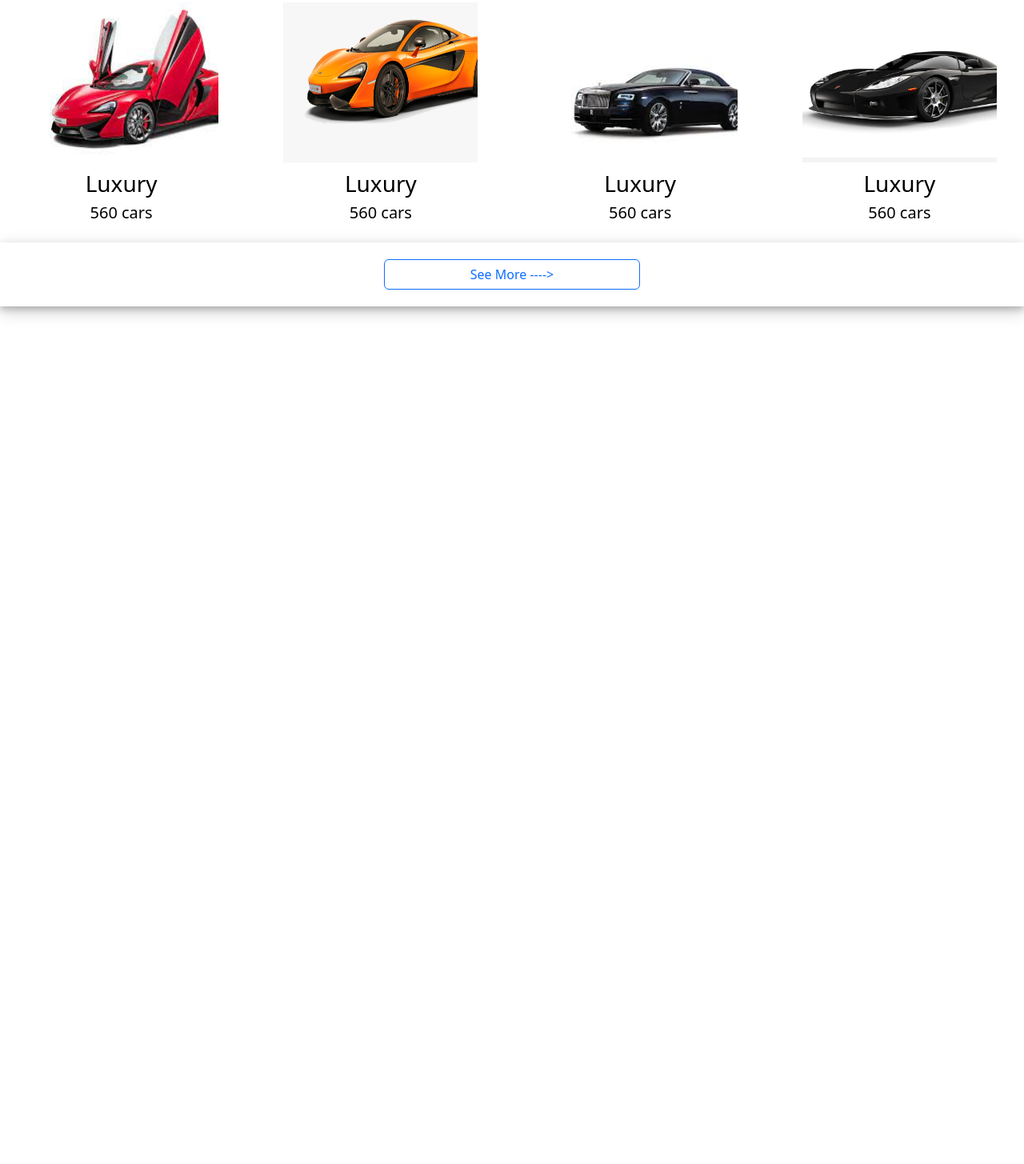
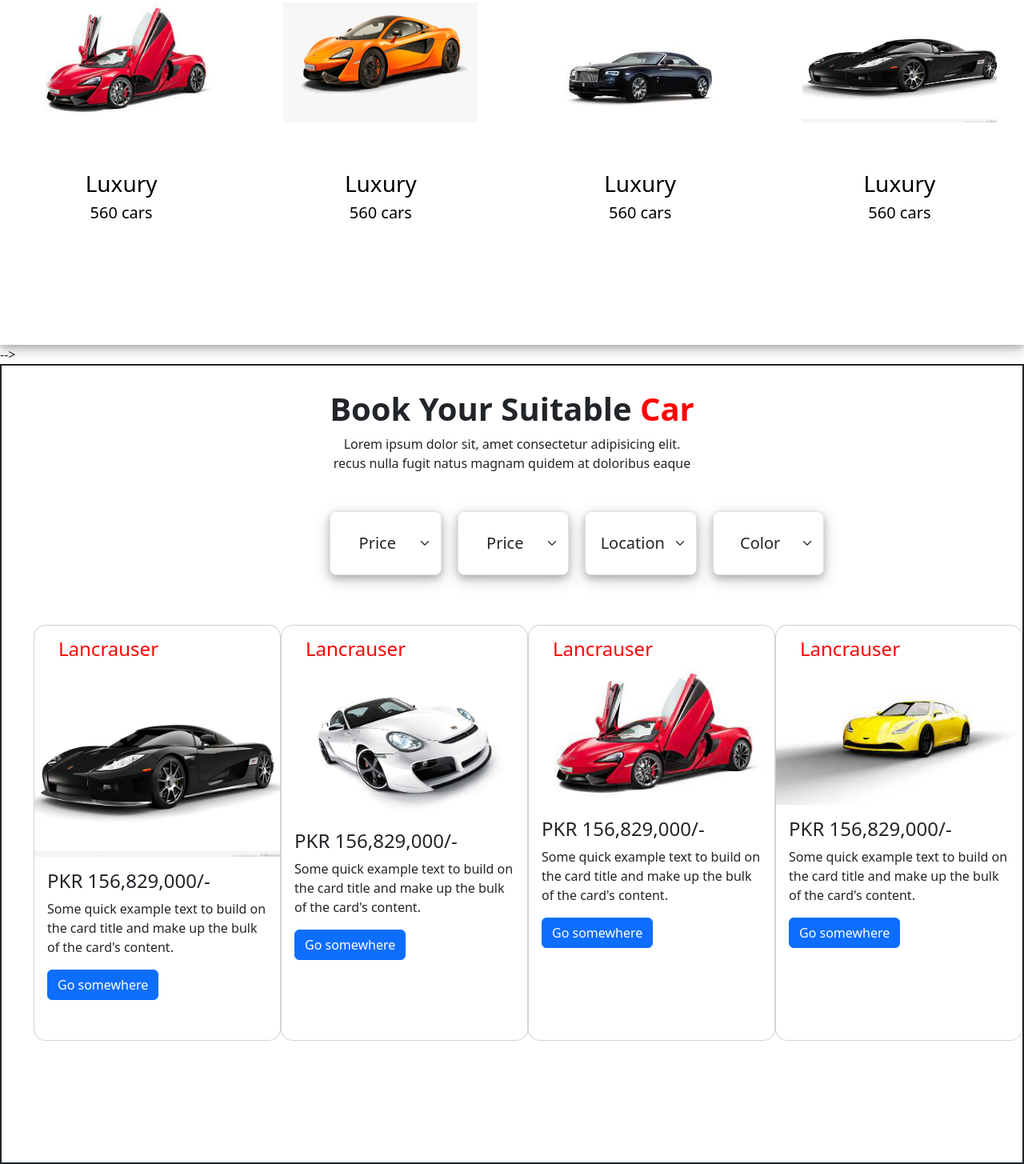
Before and after one commit to Shahzaibsabir/Car-Website-Clone-SMIT-Hackathon, a plain HTML site: page index.html in a window 1280 px wide. Shown: the part 1794-3249 px from the top of the page at 80% size. Before the commit the page ends 2225 px from the top, so only its background shows below. Drawn offline with nearby package versions, Linux system fonts and the light colour scheme.

Commit message:
Car Details Add

```diff
--- a/index.html
+++ b/index.html
@@ -137,6 +137,7 @@
       </div>
     </div>
   </div>
+  <!-- -------------------------------------------- -->
 
   <div class="container">
     <div class="cont-content">
@@ -224,7 +225,7 @@
 
       <div class="car-box">
         <div class="card-img">
-          <img src="./assets/55555555555.jpg" alt="" width="300px" height="200px">
+          <img src="./assets/55555555555.jpg" alt="" width="250px" height="150px">
         </div>
         <div class="card-content">
           <h3>Luxury</h3>
@@ -235,7 +236,7 @@
 
       <div class="car-box">
         <div class="card-img">
-          <img src="./assets/car-car 2.jpg" alt="" width="300px" height="200px">
+          <img src="./assets/car-car 2.jpg" alt="" width="250px" height="150px">
         </div>
         <div class="card-content">
           <h3>Luxury</h3>
@@ -255,7 +256,7 @@
 
       <div class="car-box">
         <div class="card-img">
-          <img src="./assets/car bg1.jpg" alt="" width="300px" height="200px">
+          <img src="./assets/car bg1.jpg" alt="" width="250px" height="150px">
         </div>
         <div class="card-content">
           <h3>Luxury</h3>
@@ -272,7 +273,7 @@
 
       <div class="car-box">
         <div class="card-img">
-          <img src="./assets/4444444444444444.jpg" alt="" width="300px" height="200px">
+          <img src="./assets/4444444444444444.jpg" alt="" width="250px" height="150px">
         </div>
         <div class="card-content">
           <h3>Luxury</h3>
@@ -283,7 +284,7 @@
 
       <div class="car-box">
         <div class="card-img">
-          <img src="./assets/3333333333.png" alt="" width="300px" height="200px">
+          <img src="./assets/3333333333.png" alt="" width="250px" height="150px">
         </div>
         <div class="card-content">
           <h3>Luxury</h3>
@@ -293,7 +294,7 @@
 
       <div class="car-box">
         <div class="card-img">
-          <img src="./assets/22222222222222222.jpg" alt="" width="300px" height="200px">
+          <img src="./assets/22222222222222222.jpg" alt="" width="250px" height="150px">
         </div>
         <div class="card-content">
           <h3>Luxury</h3>
@@ -303,7 +304,7 @@
 
       <div class="car-box">
         <div class="card-img">
-          <img src="./assets/1111.jpg" alt="" width="300px" height="200px">
+          <img src="./assets/1111.jpg" alt="" width="250px" height="150px">
         </div>
         <div class="card-content">
           <h3>Luxury</h3>
@@ -313,19 +314,113 @@
 
       </div>
     </div>
-    <!-- ----------------------btn -->
+    <!--
     <div class="btn-seemore">
-      <button type="button" class="btn btn-outline-primary d-grid gap-3 col-3 mx-auto">See More ----></button>
+      <button type="button" class="btn btn-outline-primary d-grid gap-4 col-3 mx-auto">See More ----></button>
+  </div> -->
+
+  <div class="container5">
+    <div class="cont5-content">
+      <h1>Book Your Suitable <span style="color: red;">Car</span></h1>
+      <p>Lorem ipsum dolor sit, amet consectetur adipisicing elit. <br>
+        recus nulla fugit natus magnam quidem at doloribus eaque</p>
     </div>
-    <!-- ------------------------------- -->
+    <div class="car-price-select">
+      <select class="form-select form-select-lg mb-1 btn-width" aria-label=".form-select-sm example">
+        <option selected>Price</option>
+        <option value="1">One</option>
+        <option value="2">Two</option>
+        <option value="3">Three</option>
+      </select>
 
-    <!-- -------------------------------- -->
+      <select class="form-select form-select-lg mb-1 btn-width" aria-label=".form-select-sm example">
+        <option selected>Price</option>
+        <option value="1">One</option>
+        <option value="2">Two</option>
+        <option value="3">Three</option>
+      </select>
+
+      <select class="form-select form-select-lg mb-1 btn-width" aria-label=".form-select-sm example">
+        <option selected>Location</option>
+        <option value="1">One</option>
+        <option value="2">Two</option>
+        <option value="3">Three</option>
+      </select>
+
+      <select class="form-select form-select-lg mb-1 btn-width" aria-label=".form-select-sm example">
+        <option selected>Color</option>
+        <option value="1">One</option>
+        <option value="2">Two</option>
+        <option value="3">Three</option>
+      </select>
+    </div>
+
+    <div class="car-details">
+
+
+      <div class="card card-style" style="width: 20rem;">
+        <h4 style="color: red; text-align: left; padding: 15px 0px 0px 30px;">Lancrauser</h4>
+        <img src="./assets/1111.jpg" class="card-img-top card-style" alt="...">
+        <div class="card-body">
+          <h4 class="card-title">PKR 156,829,000/-</h4>
+          <p class="card-text">Some quick example text to build on the card title and make up the bulk of the card's
+            content.</p>
+          <a href="#" class="btn btn-primary">Go somewhere</a>
+        </div>
+
+      </div>
+
+      <div class="card card-style" style="width: 20rem;">
+        <h4 style="color: red; text-align: left; padding: 15px 0px 0px 30px;">Lancrauser</h4>
+        <img src="./assets/55555555555.jpg" class="card-img-top card-style" alt="...">
+        <div class="card-body">
+          <h4 class="card-title">PKR 156,829,000/-</h4>
+          <p class="card-text">Some quick example text to build on the card title and make up the bulk of the card's
+            content.</p>
+          <a href="#" class="btn btn-primary">Go somewhere</a>
+        </div>
+
+      </div>
+
+      <div class="card card-style" style="width: 20rem;">
+        <h4 style="color: red; text-align: left; padding: 15px 0px 0px 30px;">Lancrauser</h4>
+        <img src="./assets/4444444444444444.jpg" class="card-img-top card-style" alt="...">
+        <div class="card-body">
+          <h4 class="card-title">PKR 156,829,000/-</h4>
+          <p class="card-text">Some quick example text to build on the card title and make up the bulk of the card's
+            content.</p>
+          <a href="#" class="btn btn-primary">Go somewhere</a>
+        </div>
+
+      </div>
+
+      <div class="card card-style" style="width: 20rem;">
+        <h4 style="color: red; text-align: left; padding: 15px 0px 0px 30px;">Lancrauser</h4>
+        <img src="./assets/car-car 1.jpg" class="card-img-top card-style" alt="...">
+        <div class="card-body">
+          <h4 class="card-title">PKR 156,829,000/-</h4>
+          <p class="card-text">Some quick example text to build on the card title and make up the bulk of the card's
+            content.</p>
+          <a href="#" class="btn btn-primary">Go somewhere</a>
+        </div>
+
+      </div>
+
+
+      </div>
+    </div>
+
+  </div>
 
 
 
   <script src="https://cdn.jsdelivr.net/npm/bootstrap@5.3.2/dist/js/bootstrap.bundle.min.js"
     integrity="sha384-C6RzsynM9kWDrMNeT87bh95OGNyZPhcTNXj1NW7RuBCsyN/o0jlpcV8Qyq46cDfL"
     crossorigin="anonymous"></script>
+
+
+
+
 </body>
 
 </html>
--- a/style.css
+++ b/style.css
@@ -276,7 +276,7 @@ h1 {
     margin: 10px;
 }
 
-.car-card{
+.car-card {
     width: 1005;
     border-style: none;
     justify-content: space-between;
@@ -292,7 +292,8 @@ justify-content: space-between;
     object-fit: cover;
     /* box-shadow: 0 4px 8px 0 rgba(0, 0, 0, 0.2), 0 6px 20px 0 rgba(0, 0, 0, 0.19); */
 }
-.card-img{
+
+.card-img {
 
     height: 70%;
     object-fit: cover;
@@ -300,24 +301,91 @@ justify-content: space-between;
     transition: all ease 1s;
 }
 
-.card-content{
+.card-content {
 
     height: 30%;
     color: black;
     text-align: center;
 }
 
-.card-img:hover{
+.card-img:hover {
 
     scale: 1.2;
 }
 
-.btn-seemore {
+/* .btn-seemore {
 
 
     display: flex;
     align-items: center;
     height: 80px;
+    border: 2px solid;
+    box-shadow: 0 4px 8px 0 rgba(0, 0, 0, 0.2), 0 6px 20px 0 rgba(0, 0, 0, 0.19);
+} */
+
+.container5 {
+
+    text-align: center;
+    height: 1000px;
+    border: 2px solid;
+
+}
+
+.cont5-content {
+
+    margin-top: 30px;
+
+}
+
+.car-price-select {
+
+    height: 100px;
+    width: 50%;
     /* border: 2px solid; */
+    display: flex;
+    justify-content: center;
+    align-items: center;
+    margin: 40px 0px 0px 400px;
+
+}
+
+.btn-width {
+
+    width: 30%;
+    height: 80px;
+    margin: 0px 10px;
+    font-size: 20px;
+    text-align: center;
     box-shadow: 0 4px 8px 0 rgba(0, 0, 0, 0.2), 0 6px 20px 0 rgba(0, 0, 0, 0.19);
+
 }
+
+.car-details {
+
+  display: flex;
+  justify-content: space-around;
+    width: 100%;
+    height: 550px;
+    /* border: 4px solid; */
+    padding: 30px 20px 0px 20px;
+    margin: 20px;
+    object-fit: cover;
+    text-align: left;
+
+
+
+}
+
+
+.card{
+
+    border-radius: 15px;
+
+}
+
+
+.card-style:hover {
+
+    box-shadow: 0 4px 8px 0 rgba(0, 0, 0, 0.2), 0 6px 20px 0 rgba(0, 0, 0, 0.19);
+
+}
```
Lines whose indentation alone changed are shown as unchanged.
